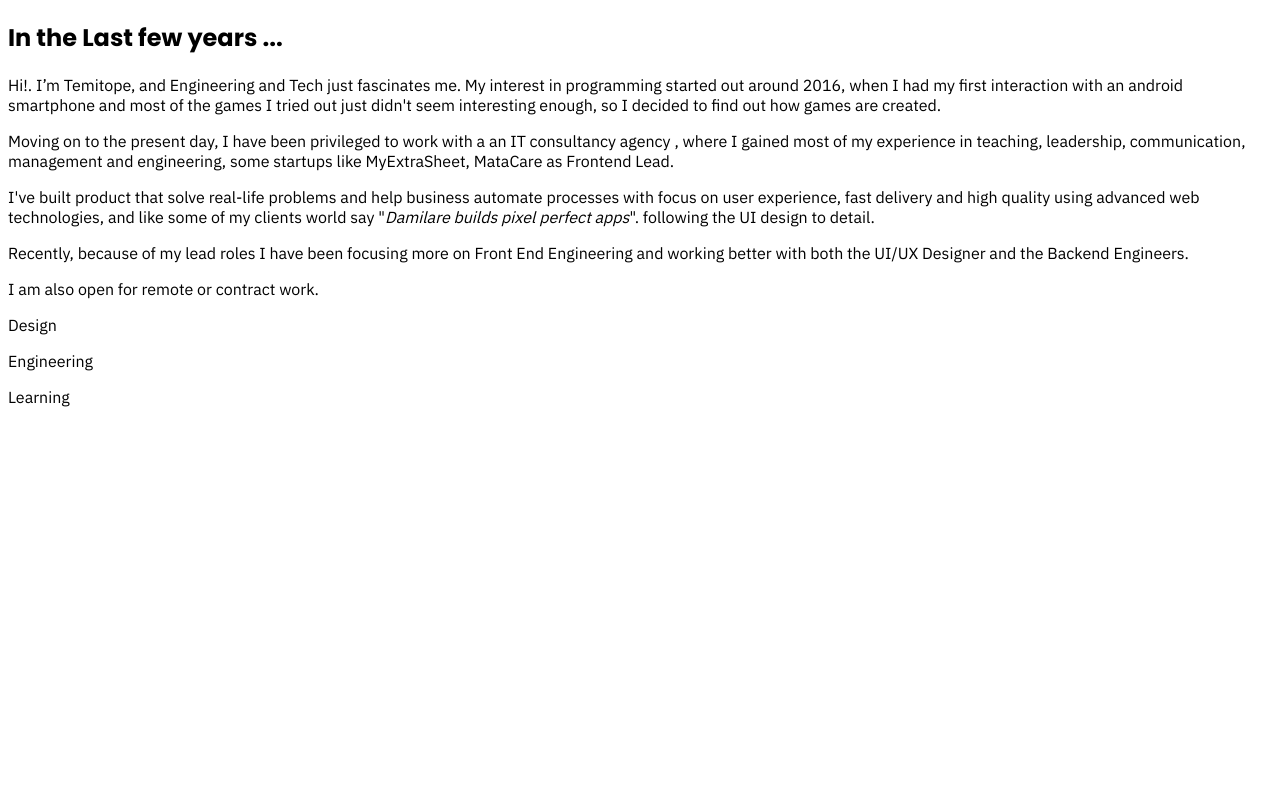
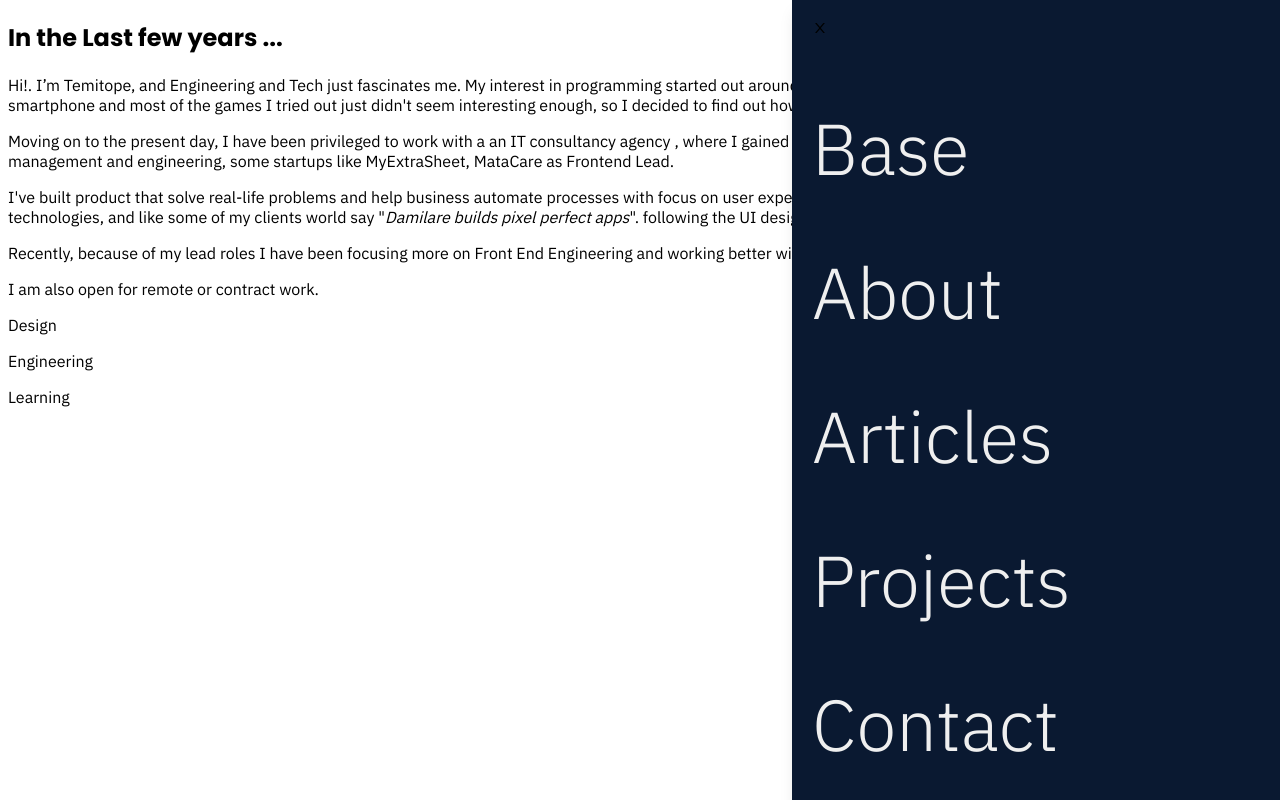
Before and after one commit to Devdre1909/temitope.dev, a Next.js app: page /me in a window 1280 px wide. Built offline with nearby package versions, Linux system fonts and the light colour scheme.

Commit message:
working on nav

```diff
--- /dev/null
+++ b/components/Sidenav/Sidenav.js
@@ -0,0 +1,32 @@
+import React from "react";
+import Link from "next/link";
+import { AiOutlineClose } from "react-icons/ai";
+import s from "./sidenav.module.css";
+
+const Sidenav = () => {
+  return (
+    <div className={s.wrapper}>
+      <div className="w-full flex items-center justify-end mb-4">
+        <AiOutlineClose className="text-white text-5xl" />
+      </div>
+      <div>
+        <Link href="/">
+          <p className={s.links}>Base</p>
+        </Link>
+        <Link href="/me">
+          <p className={s.links}>About</p>
+        </Link>
+        <p className={s.links}>Articles</p>
+        <p className={s.links}>Projects</p>
+        <p className={s.links}>Contact</p>
+      </div>
+      <div className="">
+        <p className="text-brand-light font-light text-2xl text-center">
+          adegoketemitope1909@gmail.com
+        </p>
+      </div>
+    </div>
+  );
+};
+
+export default Sidenav;
--- a/components/Sidenav/index.js
+++ b/components/Sidenav/index.js
@@ -0,0 +1 @@
+export { default as Sidenav } from "./Sidenav";
--- /dev/null
+++ b/components/Sidenav/sidenav.module.css
@@ -0,0 +1,41 @@
+.wrapper {
+  display: flex;
+  flex-direction: column;
+  justify-content: space-between;
+  align-items: flex-start;
+  position: fixed;
+  height: 100vh;
+  width: 35vw;
+  /* transform: translateX(1000px); */
+  z-index: 100;
+  right: 0px;
+  top: 0px;
+  padding: 20px;
+  overflow-y: scroll;
+  @apply bg-brand-blue-darker shadow-lg border-l-2 border-brand-orange;
+}
+
+
+.links {
+  @apply text-brand-light font-light text-7xl cursor-pointer relative mb-5 block;
+}
+
+.links:hover {
+  @apply text-brand-orange
+}
+
+.links::after{
+  content: "";
+  display: block;
+  width: 100%;
+  height: 0px;
+  bottom: 0;
+  left: 0;
+  background-color: rgba(255, 255, 255, 0.167);
+  position: absolute;
+  transition: all 0.3s ease-in-out;
+}
+
+.links:hover::after{
+  height: 20px;
+}
--- a/pages/index.js
+++ b/pages/index.js
@@ -1,6 +1,7 @@
 import Head from "next/head";
 import { Navbar } from "../components/Navbar";
 import OverviewScreen from "../components/OverviewScreen/OverviewScreen";
+import { Sidenav } from "../components/Sidenav";
 
 export default function Home() {
   return (
@@ -54,6 +55,7 @@ export default function Home() {
       </Head>
 
       <div>
+        <Sidenav />
         <Navbar />
         <OverviewScreen />
       </div>
--- a/pages/me.js
+++ b/pages/me.js
@@ -1,7 +1,10 @@
 import React from "react";
+import { Sidenav } from "../components/Sidenav";
 
 const Me = () => {
   return (
+    <>
+      <Sidenav />
       <div className="h-screen md:w-screen overflow-hidden">
         <div className="flex items-start justify-start h-full w-full relative">
           <div className="md:w-8/12 bg-brand-blue-darker h-full relative">
@@ -11,11 +14,11 @@ const Me = () => {
               </h2>
               <div className="text-[#EFEFEF] md:mt-10 mt-7 font-medium text-lg space-y-6">
                 <p className="font-medium md:text-lg text-base">
-                Hi!. I’m Temitope, and Engineering and Tech just fascinates me.
-                My interest in programming started out around 2016, when I had
-                my first interaction with an android smartphone and most of the
-                games I tried out just didn't seem interesting enough, so I
-                decided to find out how games are created.
+                  Hi!. I’m Temitope, and Engineering and Tech just fascinates
+                  me. My interest in programming started out around 2016, when I
+                  had my first interaction with an android smartphone and most
+                  of the games I tried out just didn't seem interesting enough,
+                  so I decided to find out how games are created.
                 </p>
                 <p>
                   Moving on to the present day, I have been privileged to work
@@ -23,9 +26,9 @@ const Me = () => {
                   <a className="text-brand-orange hover:underline cursor-pointer">
                     IT consultancy agency
                   </a>{" "}
-                , where I gained most of my experience in teaching, leadership,
-                communication, management and engineering, some startups like
-                MyExtraSheet,{" "}
+                  , where I gained most of my experience in teaching,
+                  leadership, communication, management and engineering, some
+                  startups like MyExtraSheet,{" "}
                   <a className="text-brand-orange hover:underline cursor-pointer">
                     MataCare
                   </a>{" "}
@@ -33,16 +36,16 @@ const Me = () => {
                 </p>
                 <p>
                   I've built product that solve real-life problems and help
-                business automate processes with focus on user experience, fast
-                delivery and high quality using advanced web technologies, and
-                like some of my clients world say "
+                  business automate processes with focus on user experience,
+                  fast delivery and high quality using advanced web
+                  technologies, and like some of my clients world say "
                   <i>Damilare builds pixel perfect apps</i>". following the UI
                   design to detail.
                 </p>
                 <p>
-                Recently, because of my lead roles I have been focusing more on
-                Front End Engineering and working better with both the UI/UX
-                Designer and the Backend Engineers.
+                  Recently, because of my lead roles I have been focusing more
+                  on Front End Engineering and working better with both the
+                  UI/UX Designer and the Backend Engineers.
                 </p>
                 <p className="italic text-brand-orange">
                   I am also open for remote or contract work.
@@ -60,6 +63,7 @@ const Me = () => {
           <div className="md:w-4/12 hidden md:block"></div>
         </div>
       </div>
+    </>
   );
 };
 
--- a/tailwind.config.js
+++ b/tailwind.config.js
@@ -1,20 +1,21 @@
 module.exports = {
-  mode: 'jit',
-  purge: ['./pages/**/*.{js,ts,jsx,tsx}', './components/**/*.{js,ts,jsx,tsx}'],
+  mode: "jit",
+  purge: ["./pages/**/*.{js,ts,jsx,tsx}", "./components/**/*.{js,ts,jsx,tsx}"],
   darkMode: false, // or 'media' or 'class'
   theme: {
     extend: {
       colors: {
         brand: {
-          orange: '#FFC947',
-          'blue-dark': '#142850',
-          'blue-darker': '#0A1931',
-        }
-      }
+          orange: "#FFC947",
+          "blue-dark": "#142850",
+          "blue-darker": "#0A1931",
+          light: "#EFEFEF",
+        },
+      },
     },
   },
   variants: {
     extend: {},
   },
   plugins: [],
-}
+};
```
Lines whose indentation alone changed are shown as unchanged.
